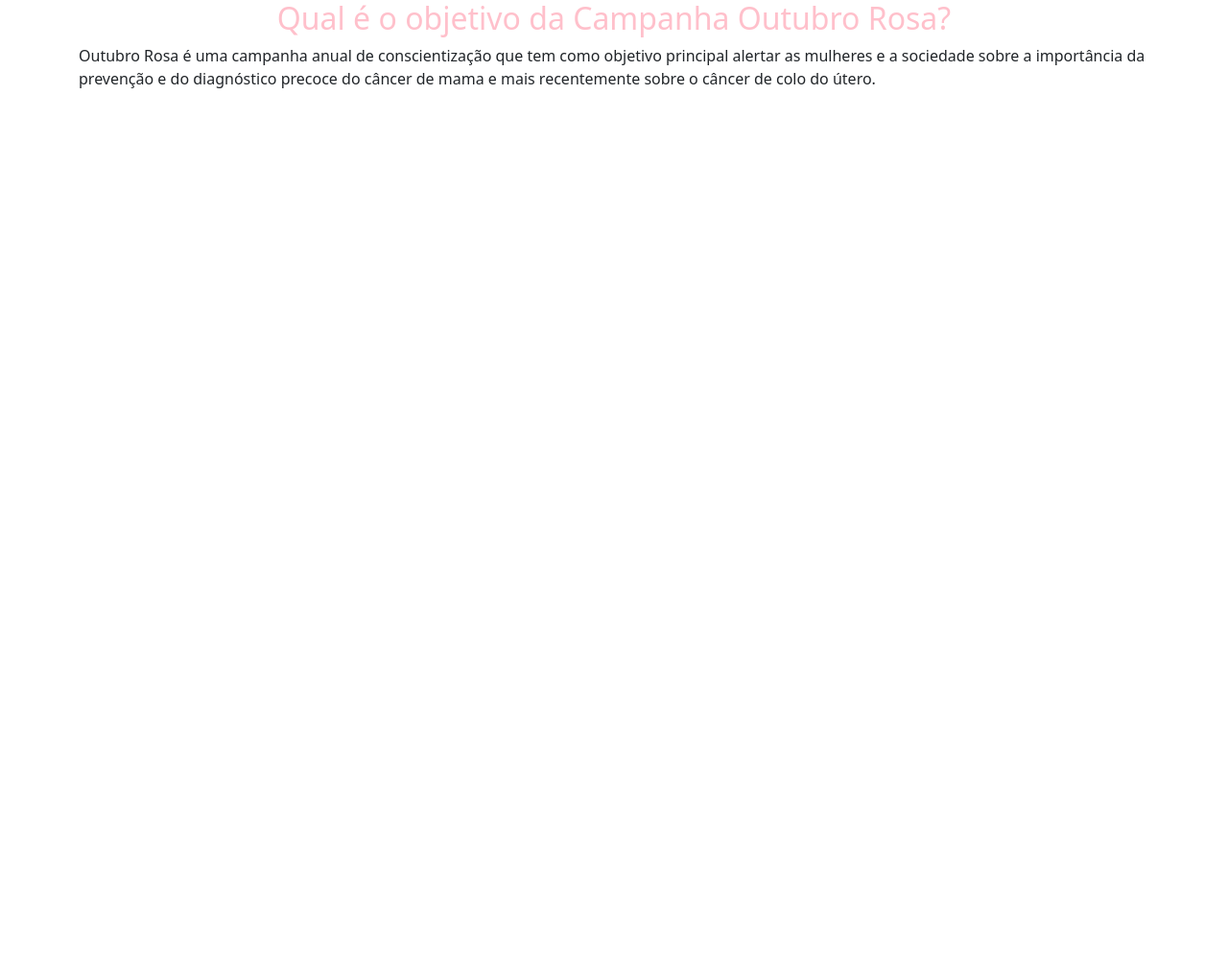
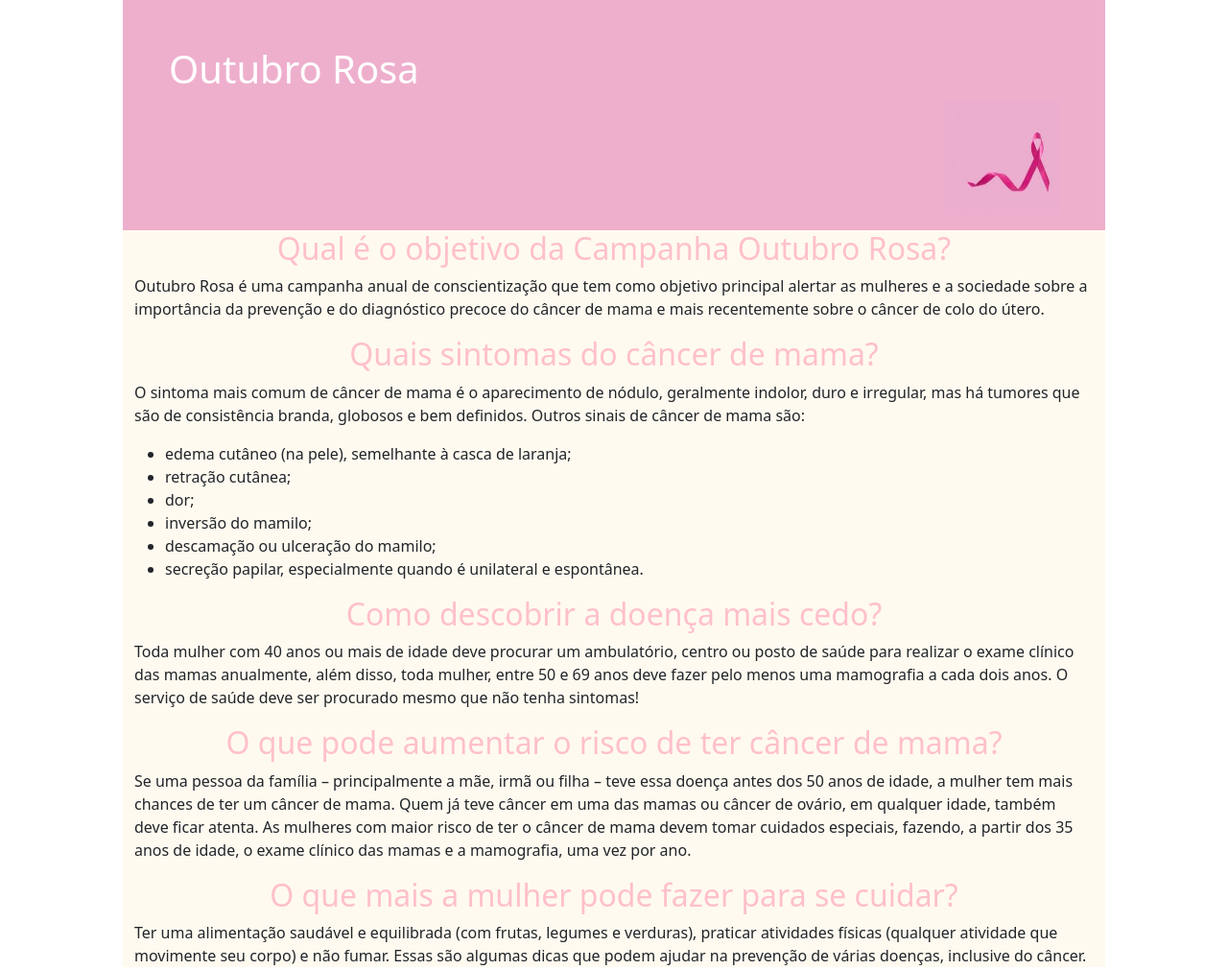
Before and after one commit to IglesiasBia/outubrorosa, a plain HTML site: page outrosa/index.html in a window 1280 px wide. Shown: the whole page at 96% size. Before the commit the page ends 800 px from the top, so only its background shows below. Drawn offline with nearby package versions, Linux system fonts and the light colour scheme.

Commit message:
mais conteudo

```diff
--- a/outrosa/index.html
+++ b/outrosa/index.html
@@ -12,16 +12,35 @@
   </head>
   <body>
 
-    <header>
+    <div id="pag">
+      <header>
+        <h1>Outubro Rosa</h1>
+        <img src="img/laco.jfif" alt="">
+      </header>
 
-
-    </header>
-
-    <div class="container">
+      <div class="container">
         <h2>Qual é o objetivo da Campanha Outubro Rosa?</h2>
         <p>
             Outubro Rosa é uma campanha anual de conscientização que tem como objetivo principal alertar as mulheres e a sociedade sobre a importância da prevenção e do diagnóstico precoce do câncer de mama e mais recentemente sobre o câncer de colo do útero.
         </p>
+        <h2>Quais sintomas do câncer de mama?</h2>
+        <p>O sintoma mais comum de câncer de mama é o aparecimento de nódulo, geralmente indolor, duro e irregular, mas há tumores que são de consistência branda, globosos e bem definidos. Outros sinais de câncer de mama são:</p>
+        <ul>
+          <li>edema cutâneo (na pele), semelhante à casca de laranja;</li>
+          <li>retração cutânea;</li>
+          <li>dor;</li>
+          <li>inversão do mamilo;</li>
+          <li>descamação ou ulceração do mamilo;</li>
+          <li>secreção papilar, especialmente quando é unilateral e espontânea.</li>
+        </ul>
+        <h2>Como descobrir a doença mais cedo?</h2>
+        <p>Toda mulher com 40 anos ou mais de idade deve procurar um ambulatório, centro ou posto de saúde para realizar o exame clínico das mamas anualmente, além disso, toda mulher, entre 50 e 69 anos deve fazer pelo menos uma mamografia a cada dois anos. O serviço de saúde deve ser procurado mesmo que não tenha sintomas!</p>
+        <h2>O que pode aumentar o risco de ter câncer de mama?</h2>
+        <p>Se uma pessoa da família – principalmente a mãe, irmã ou filha – teve essa doença antes dos 50 anos de idade, a mulher tem mais chances de ter um câncer de mama. Quem já teve câncer em uma das mamas ou câncer de ovário, em qualquer idade, também deve ficar atenta. As mulheres com maior risco de ter o câncer de mama devem tomar cuidados especiais, fazendo, a partir dos 35 anos de idade, o exame clínico das mamas e a mamografia, uma vez por ano.</p>
+        <h2>O que mais a mulher pode fazer para se cuidar?</h2>
+        <p>Ter uma alimentação saudável e equilibrada (com frutas, legumes e verduras), praticar atividades físicas (qualquer atividade que movimente seu corpo) e não fumar. Essas são algumas dicas que podem ajudar na prevenção de várias doenças, inclusive do câncer.</p>
+
+      </div>
     </div>
 
     <!-- Optional JavaScript; choose one of the two! -->
--- a/outrosa/style.css
+++ b/outrosa/style.css
@@ -1,11 +1,24 @@
-header{
-    background-image: url("img/laco.jfif");
-    background-repeat: no-repeat;
-    background-size: cover;
-    width: 900px;
-    height: 100%;
+#pag{
+    width: 80%;
+    margin: auto;
+    background-color: floralwhite;
+}
 
 
+header{
+    background-color: rgb(238, 175, 205);
+    background-size: 100%;
+    max-width: 100%;
+    height: 15em;
+    padding: 3em;
+    text-align: right;
+
+
+}
+
+h1{
+    text-align: left;
+    color: white;
 }
 
 .container{
```
